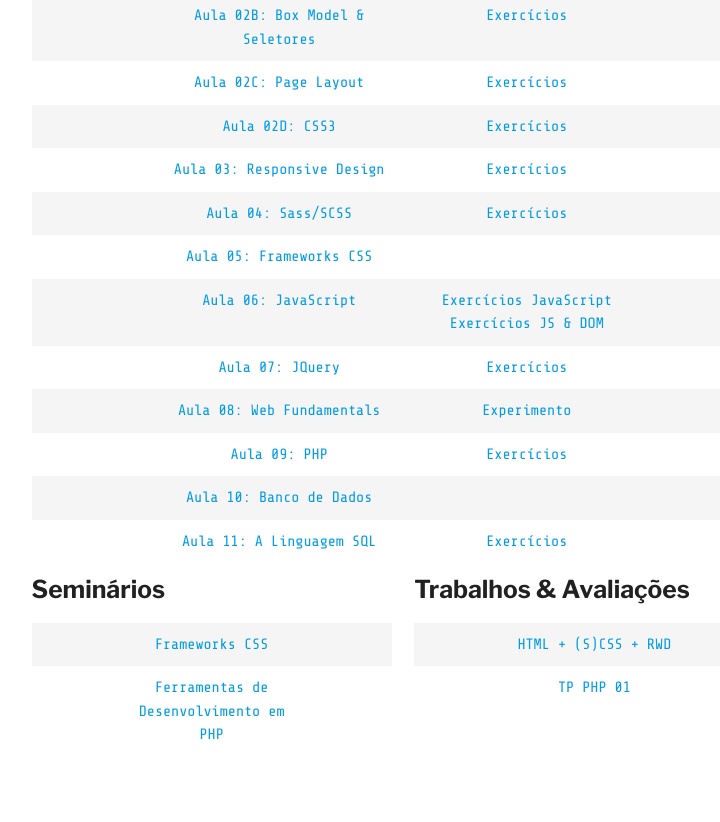
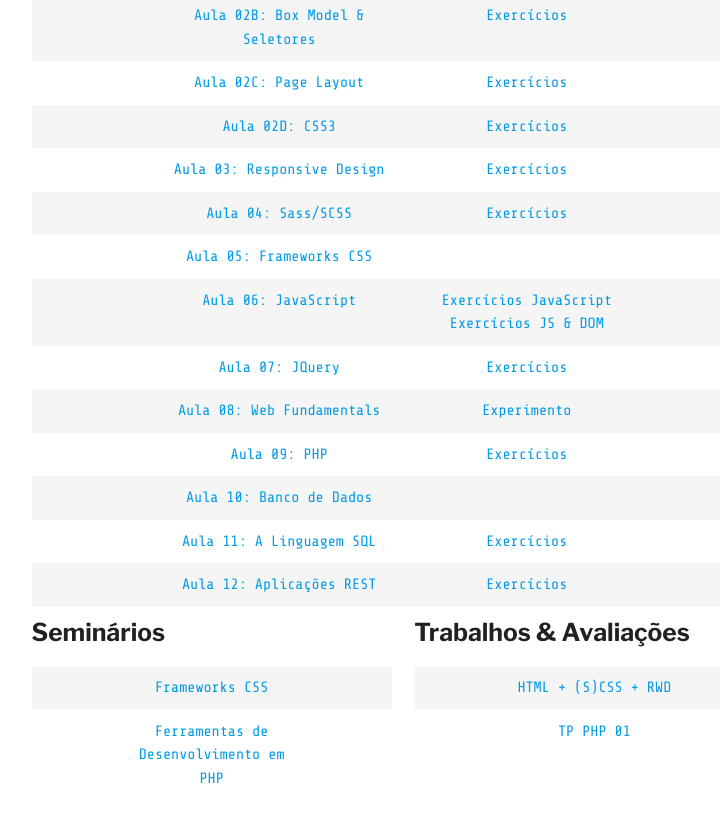
Before and after one commit to COLTEC-DAW/coltec-daw.github.io, a Jekyll site: the page built from classes.html, in a window 1280 px wide and 900 px high, scrolled down 584 px. Shown: the top 822 px of the window, without its empty margins (237-957 px from the left). Built offline with Jekyll 4.4.1, drawn with Linux system fonts in a browser that asks for light colours; some web fonts are replaced.

Commit message:
Adição do material de REST.

```diff
--- a/classes.html
+++ b/classes.html
@@ -60,6 +60,10 @@ layout: default
         <div class="col m4 s6 offset-m2"><a href="https://jemaf.gitbooks.io/daw/">Aula 11: A Linguagem SQL</a></div>
          <div class="col m4 s6"><a href="https://github.com/COLTEC-DAW/E10-Banco-de-Dados">Exercícios</a></div>
     </div>
+    <div class="row">
+        <div class="col m4 s6 offset-m2"><a href="https://github.com/COLTEC-DAW/Aula-12-Aplicacoes-REST">Aula 12: Aplicações REST</a></div>
+         <div class="col m4 s6"><a href="https://github.com/COLTEC-DAW/E11-AngularJS">Exercícios</a></div>
+    </div>
 </div>
 
 
```
